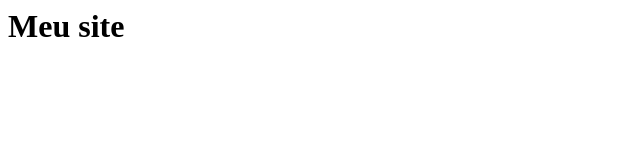
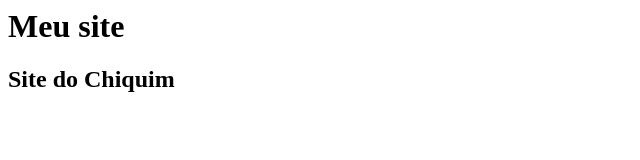
Before and after one commit to iwtrainingbr/site-pessoal-front-09, a plain HTML site: page index.html in a window 1280 px wide. Shown: the whole page, without its empty margins (0-640 px from the left). Drawn offline with Linux system fonts and the light colour scheme.

Commit message:
adicionando conteudo na pagina inicial

```diff
--- a/index.html
+++ b/index.html
@@ -1 +1,2 @@
 <h1>Meu site</h1>
+<h2>Site do Chiquim</h2>
```
